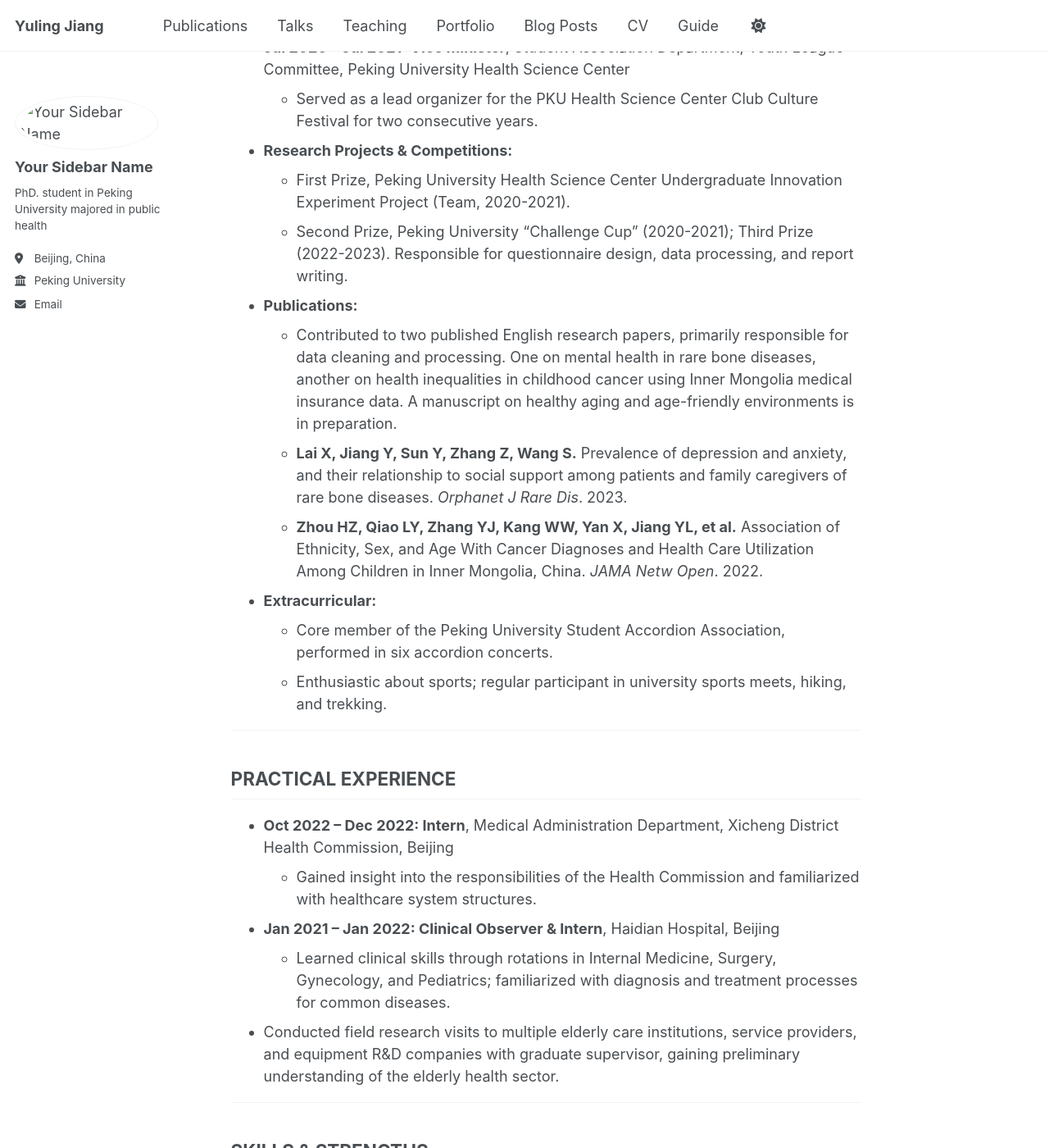
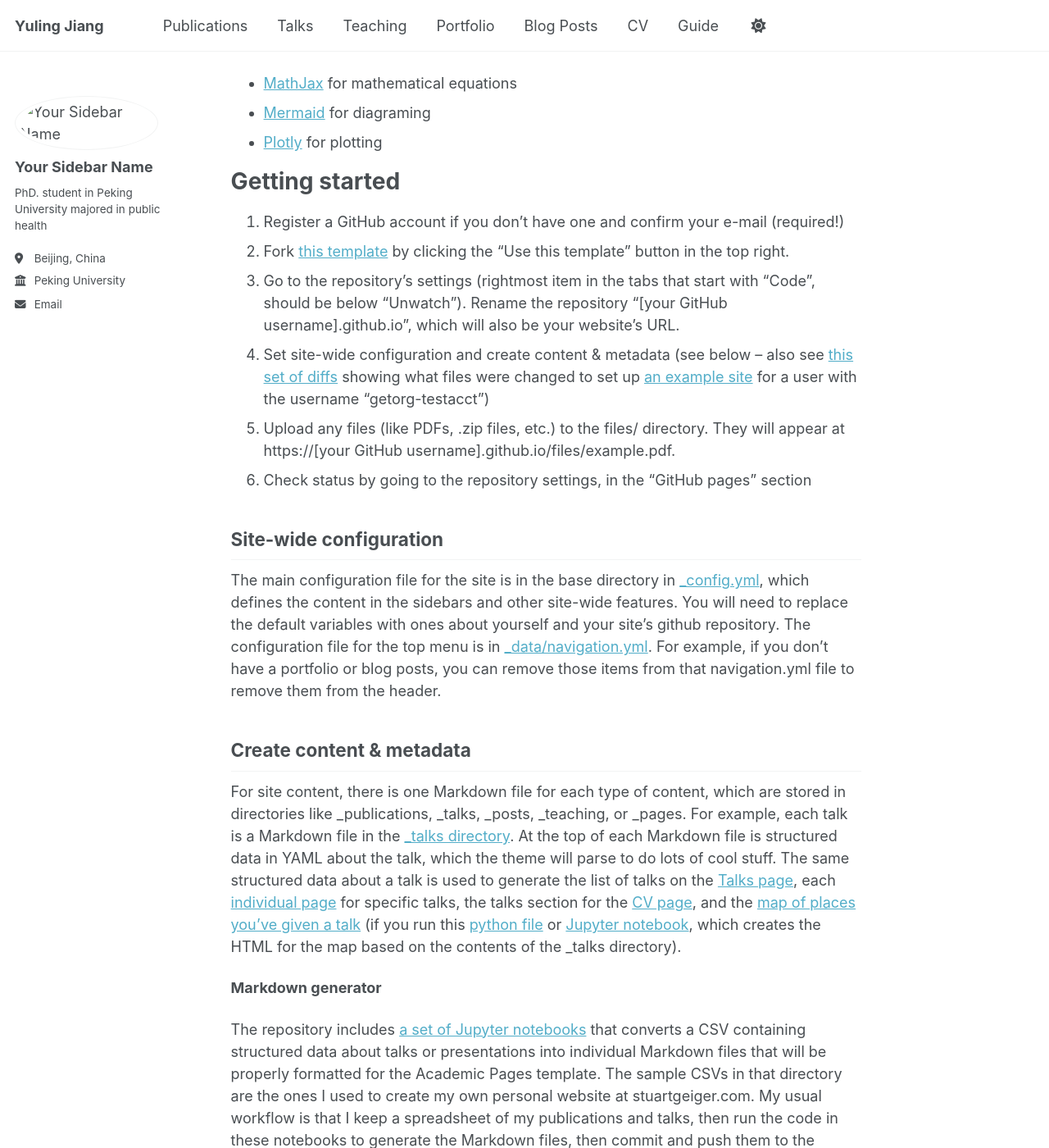
Before and after one commit to YulingJiang9072/YulingJiang9072.github.io, a Jekyll site: the page built from _pages/about.md, in a window 1280 px wide and 1400 px high, scrolled down 1029 px. Shown: the whole window at 82% size. Built offline with Jekyll 4.4.1, drawn with Linux system fonts in a browser that asks for light colours; a script that is not in the unit is left out; some of the changed text lies outside the part shown.

Commit message:
Update about.md

```diff
--- a/_pages/about.md
+++ b/_pages/about.md
@@ -1,67 +1,56 @@
 ---
-permalink: /about/
-title: "About"
+permalink: /
+title: "Academic Pages is a ready-to-fork GitHub Pages template for academic personal websites"
 author_profile: true
+redirect_from:
+  - /about/
+  - /about.html
 ---
 
-**JIANG Yuling**
-13269257954 | yuling@pku.edu.cn
+This is the front page of a website that is powered by the [Academic Pages template](https://github.com/academicpages/academicpages.github.io) and hosted on GitHub pages. [GitHub pages](https://pages.github.com) is a free service in which websites are built and hosted from code and data stored in a GitHub repository, automatically updating when a new commit is made to the repository. This template was forked from the [Minimal Mistakes Jekyll Theme](https://mmistakes.github.io/minimal-mistakes/) created by Michael Rose, and then extended to support the kinds of content that academics have: publications, talks, teaching, a portfolio, blog posts, and a dynamically-generated CV. Incidentally, these same features make it a great template for anyone that needs to show off a professional template!
 
-## EDUCATION
+ You can fork [this template](https://github.com/academicpages/academicpages.github.io) right now, modify the configuration and Markdown files, add your own PDFs and other content, and have your own site for free, with no ads!
 
-*   **Sep 2023 – Jul 2025 (Expected): Master of Science**
-    Peking University – Social Medicine, Health Policy and Management (Specialization: Healthy Aging and Geriatric Epidemiology)
+A data-driven personal website
+======
+Like many other Jekyll-based GitHub Pages templates, Academic Pages makes you separate the website's content from its form. The content & metadata of your website are in structured Markdown files, while various other files constitute the theme, specifying how to transform that content & metadata into HTML pages. You keep these various Markdown (.md), YAML (.yml), HTML, and CSS files in a public GitHub repository. Each time you commit and push an update to the repository, the [GitHub pages](https://pages.github.com/) service creates static HTML pages based on these files, which are hosted on GitHub's servers free of charge.
 
-*   **Sep 2018 – Jul 2023: Bachelor of Science**
-    Peking University – Public Health and Preventive Medicine
-    GPA: 3.42/4.0 | CET-4: 584 | CET-6: 512
+Many of the features of dynamic content management systems (like Wordpress) can be achieved in this fashion, using a fraction of the computational resources and with far less vulnerability to hacking and DDoSing. You can also modify the theme to your heart's content without touching the content of your site. If you get to a point where you've broken something in Jekyll/HTML/CSS beyond repair, your Markdown files describing your talks, publications, etc. are safe. You can rollback the changes or even delete the repository and start over - just be sure to save the Markdown files! You can also write scripts that process the structured data on the site, such as [this one](https://github.com/academicpages/academicpages.github.io/blob/master/talkmap.ipynb) that analyzes metadata in pages about talks to display [a map of every location you've given a talk](https://academicpages.github.io/talkmap.html).
 
----
+For those users that need more advanced functionality, the template also supports the following popular tools:
+- [MathJax](https://www.mathjax.org/) for mathematical equations
+- [Mermaid](https://mermaid.js.org/) for diagraming
+- [Plotly](https://plotly.com/javascript/) for plotting
 
-## HONORS & AWARDS
+Getting started
+======
+1. Register a GitHub account if you don't have one and confirm your e-mail (required!)
+1. Fork [this template](https://github.com/academicpages/academicpages.github.io) by clicking the "Use this template" button in the top right.
+1. Go to the repository's settings (rightmost item in the tabs that start with "Code", should be below "Unwatch"). Rename the repository "[your GitHub username].github.io", which will also be your website's URL.
+1. Set site-wide configuration and create content & metadata (see below -- also see [this set of diffs](https://archive.is/3TPas) showing what files were changed to set up [an example site](https://getorg-testacct.github.io) for a user with the username "getorg-testacct")
+1. Upload any files (like PDFs, .zip files, etc.) to the files/ directory. They will appear at https://[your GitHub username].github.io/files/example.pdf.
+1. Check status by going to the repository settings, in the "GitHub pages" section
 
-*   **2021 – 2022:** Peking University Outstanding Student (Top 15%)
-*   **2021 – 2022:** University First-Class Scholarship
-*   **2020 – 2021:** Peking University Academic Excellence Award (Top 20%)
-*   **2020 – 2021:** University Third-Class Scholarship
-*   **2019 – 2020:** Peking University Social Work Award (Top 20%)
-*   **2023:** Outstanding Youth League Member, Peking University Health Science Center
-*   **2020:** Outstanding Youth League Cadre, Peking University Health Science Center
+Site-wide configuration
+------
+The main configuration file for the site is in the base directory in [_config.yml](https://github.com/academicpages/academicpages.github.io/blob/master/_config.yml), which defines the content in the sidebars and other site-wide features. You will need to replace the default variables with ones about yourself and your site's github repository. The configuration file for the top menu is in [_data/navigation.yml](https://github.com/academicpages/academicpages.github.io/blob/master/_data/navigation.yml). For example, if you don't have a portfolio or blog posts, you can remove those items from that navigation.yml file to remove them from the header.
 
----
+Create content & metadata
+------
+For site content, there is one Markdown file for each type of content, which are stored in directories like _publications, _talks, _posts, _teaching, or _pages. For example, each talk is a Markdown file in the [_talks directory](https://github.com/academicpages/academicpages.github.io/tree/master/_talks). At the top of each Markdown file is structured data in YAML about the talk, which the theme will parse to do lots of cool stuff. The same structured data about a talk is used to generate the list of talks on the [Talks page](https://academicpages.github.io/talks), each [individual page](https://academicpages.github.io/talks/2012-03-01-talk-1) for specific talks, the talks section for the [CV page](https://academicpages.github.io/cv), and the [map of places you've given a talk](https://academicpages.github.io/talkmap.html) (if you run this [python file](https://github.com/academicpages/academicpages.github.io/blob/master/talkmap.py) or [Jupyter notebook](https://github.com/academicpages/academicpages.github.io/blob/master/talkmap.ipynb), which creates the HTML for the map based on the contents of the _talks directory).
 
-## UNIVERSITY EXPERIENCE & RESEARCH
+**Markdown generator**
 
-*   **Apr 2022 – Apr 2023: Class Monitor**, Preventive Medicine Class 1, 2018 Cohort, School of Public Health
-    *   Organized dozens of class activities; the class was awarded "Outstanding Youth League Branch" in 2022.
-*   **Jul 2020 – Jul 2021: Vice Minister**, Student Association Department, Youth League Committee, Peking University Health Science Center
-    *   Served as a lead organizer for the PKU Health Science Center Club Culture Festival for two consecutive years.
-*   **Research Projects & Competitions:**
-    *   First Prize, Peking University Health Science Center Undergraduate Innovation Experiment Project (Team, 2020-2021).
-    *   Second Prize, Peking University "Challenge Cup" (2020-2021); Third Prize (2022-2023). Responsible for questionnaire design, data processing, and report writing.
-*   **Publications:**
-    *   Contributed to two published English research papers, primarily responsible for data cleaning and processing. One on mental health in rare bone diseases, another on health inequalities in childhood cancer using Inner Mongolia medical insurance data. A manuscript on healthy aging and age-friendly environments is in preparation.
-    *   **Lai X, Jiang Y, Sun Y, Zhang Z, Wang S.** Prevalence of depression and anxiety, and their relationship to social support among patients and family caregivers of rare bone diseases. *Orphanet J Rare Dis*. 2023.
-    *   **Zhou HZ, Qiao LY, Zhang YJ, Kang WW, Yan X, Jiang YL, et al.** Association of Ethnicity, Sex, and Age With Cancer Diagnoses and Health Care Utilization Among Children in Inner Mongolia, China. *JAMA Netw Open*. 2022.
-*   **Extracurricular:**
-    *   Core member of the Peking University Student Accordion Association, performed in six accordion concerts.
-    *   Enthusiastic about sports; regular participant in university sports meets, hiking, and trekking.
+The repository includes [a set of Jupyter notebooks](https://github.com/academicpages/academicpages.github.io/tree/master/markdown_generator
+) that converts a CSV containing structured data about talks or presentations into individual Markdown files that will be properly formatted for the Academic Pages template. The sample CSVs in that directory are the ones I used to create my own personal website at stuartgeiger.com. My usual workflow is that I keep a spreadsheet of my publications and talks, then run the code in these notebooks to generate the Markdown files, then commit and push them to the GitHub repository.
 
----
+How to edit your site's GitHub repository
+------
+Many people use a git client to create files on their local computer and then push them to GitHub's servers. If you are not familiar with git, you can directly edit these configuration and Markdown files directly in the github.com interface. Navigate to a file (like [this one](https://github.com/academicpages/academicpages.github.io/blob/master/_talks/2012-03-01-talk-1.md) and click the pencil icon in the top right of the content preview (to the right of the "Raw | Blame | History" buttons). You can delete a file by clicking the trashcan icon to the right of the pencil icon. You can also create new files or upload files by navigating to a directory and clicking the "Create new file" or "Upload files" buttons.
 
-## PRACTICAL EXPERIENCE
+Example: editing a Markdown file for a talk
+![Editing a Markdown file for a talk](/images/editing-talk.png)
 
-*   **Oct 2022 – Dec 2022: Intern**, Medical Administration Department, Xicheng District Health Commission, Beijing
-    *   Gained insight into the responsibilities of the Health Commission and familiarized with healthcare system structures.
-*   **Jan 2021 – Jan 2022: Clinical Observer & Intern**, Haidian Hospital, Beijing
-    *   Learned clinical skills through rotations in Internal Medicine, Surgery, Gynecology, and Pediatrics; familiarized with diagnosis and treatment processes for common diseases.
-*   Conducted field research visits to multiple elderly care institutions, service providers, and equipment R&D companies with graduate supervisor, gaining preliminary understanding of the elderly health sector.
-
----
-
-## SKILLS & STRENGTHS
-
-*   **Research Focus:** Specialized in Healthy Aging and Age-Friendly Environment research, a field with significant potential in China's future market. Eager to contribute to translating research into practical applications.
-*   **Analytical Proficiency:** Strong statistical skills, proficient in R and STATA. Capable of independently handling data cleaning and analysis.
-*   **Interpersonal Skills:** Outgoing, excellent communicator, reliable, diligent, quick learner, and a strong team player.
-*   **Comprehensive Background:** Solid foundation in systems medicine, with research expertise spanning both epidemiology and health policy studies.
+For more info
+------
+More info about configuring Academic Pages can be found in [the guide](https://academicpages.github.io/markdown/), the [growing wiki](https://github.com/academicpages/academicpages.github.io/wiki), and you can always [ask a question on GitHub](https://github.com/academicpages/academicpages.github.io/discussions). The [guides for the Minimal Mistakes theme](https://mmistakes.github.io/minimal-mistakes/docs/configuration/) (which this theme was forked from) might also be helpful.
```
